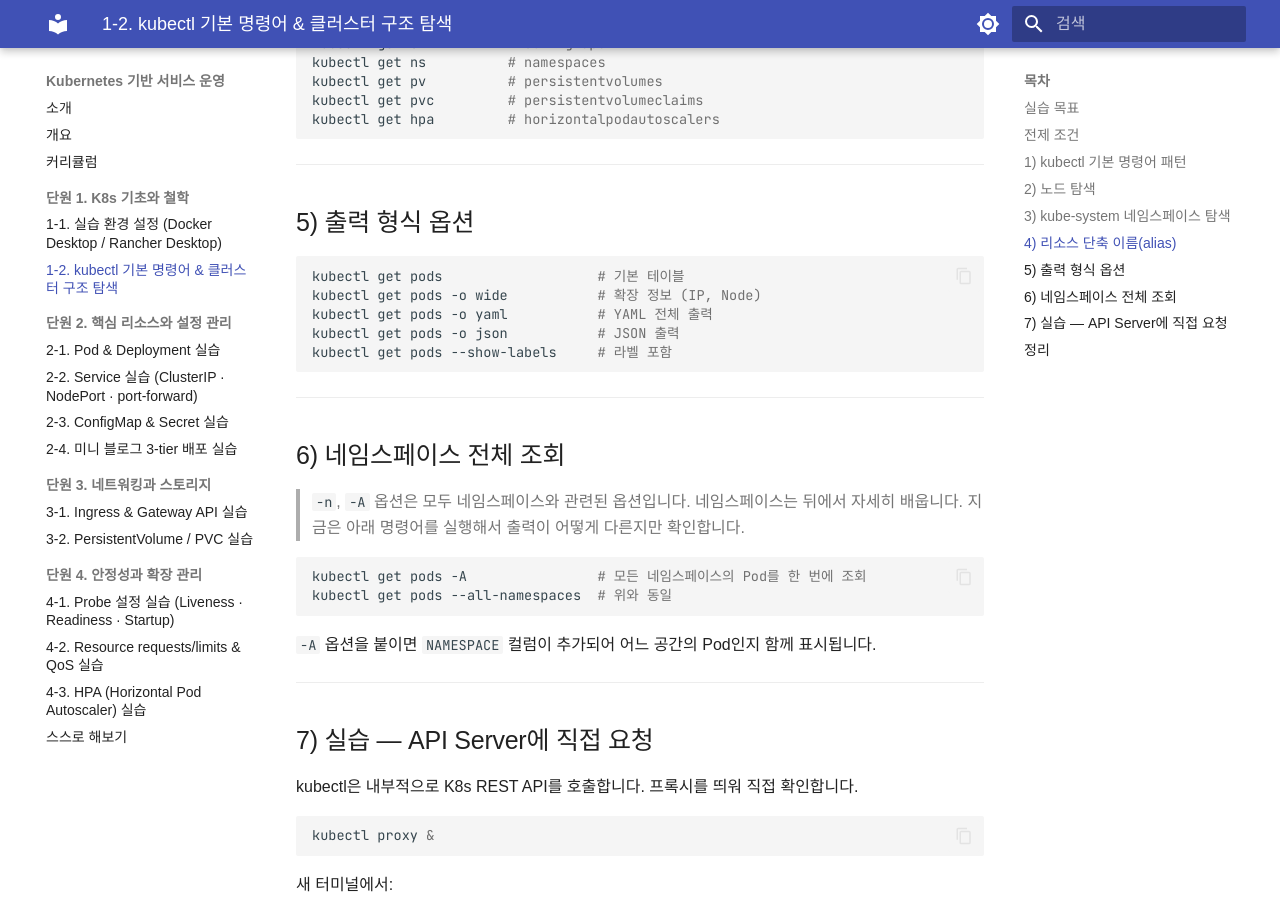
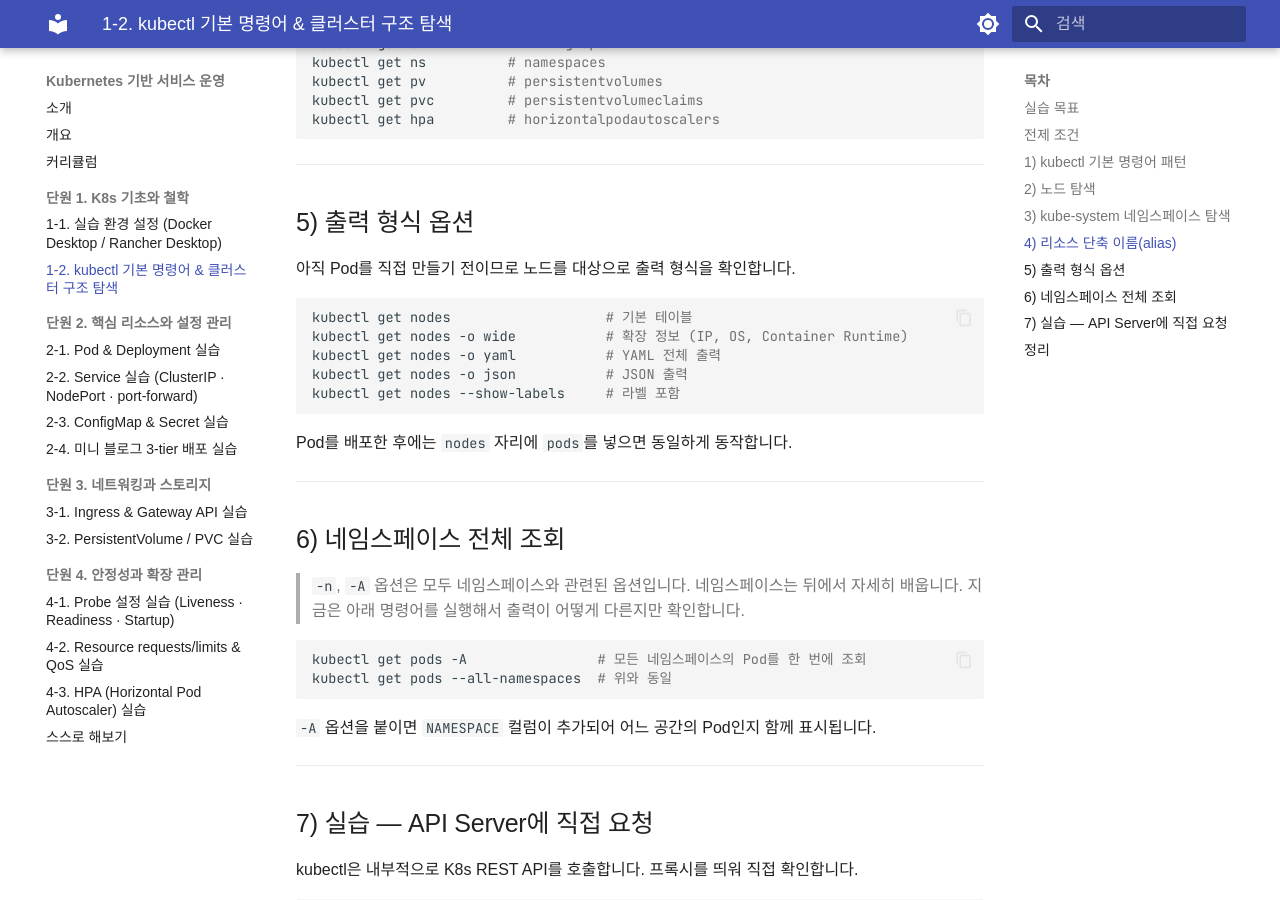
Before and after one commit to skilleat-labs/docker-k8s-labs, an MkDocs documentation site: the page built from docs/modules/module10/1-2.md, in a window 1280 px wide and 900 px high, scrolled down 2672 px. Built offline with MkDocs 1.6.1 and Material for MkDocs 9.7.7, drawn with Linux system fonts in a browser that asks for light colours; some web fonts are replaced.

Commit message:
docs: 출력 형식 옵션 예시를 pods → nodes로 변경 (Pod 미배포 시점 고려)

````diff
--- a/docs/modules/module10/1-2.md
+++ b/docs/modules/module10/1-2.md
@@ -109,13 +109,17 @@
 
 ## 5) 출력 형식 옵션
 
+아직 Pod를 직접 만들기 전이므로 노드를 대상으로 출력 형식을 확인합니다.
+
 ```bash
-kubectl get pods                   # 기본 테이블
-kubectl get pods -o wide           # 확장 정보 (IP, Node)
-kubectl get pods -o yaml           # YAML 전체 출력
-kubectl get pods -o json           # JSON 출력
-kubectl get pods --show-labels     # 라벨 포함
+kubectl get nodes                   # 기본 테이블
+kubectl get nodes -o wide           # 확장 정보 (IP, OS, Container Runtime)
+kubectl get nodes -o yaml           # YAML 전체 출력
+kubectl get nodes -o json           # JSON 출력
+kubectl get nodes --show-labels     # 라벨 포함
 ```
+
+Pod를 배포한 후에는 `nodes` 자리에 `pods`를 넣으면 동일하게 동작합니다.
 
 ---
 
````
